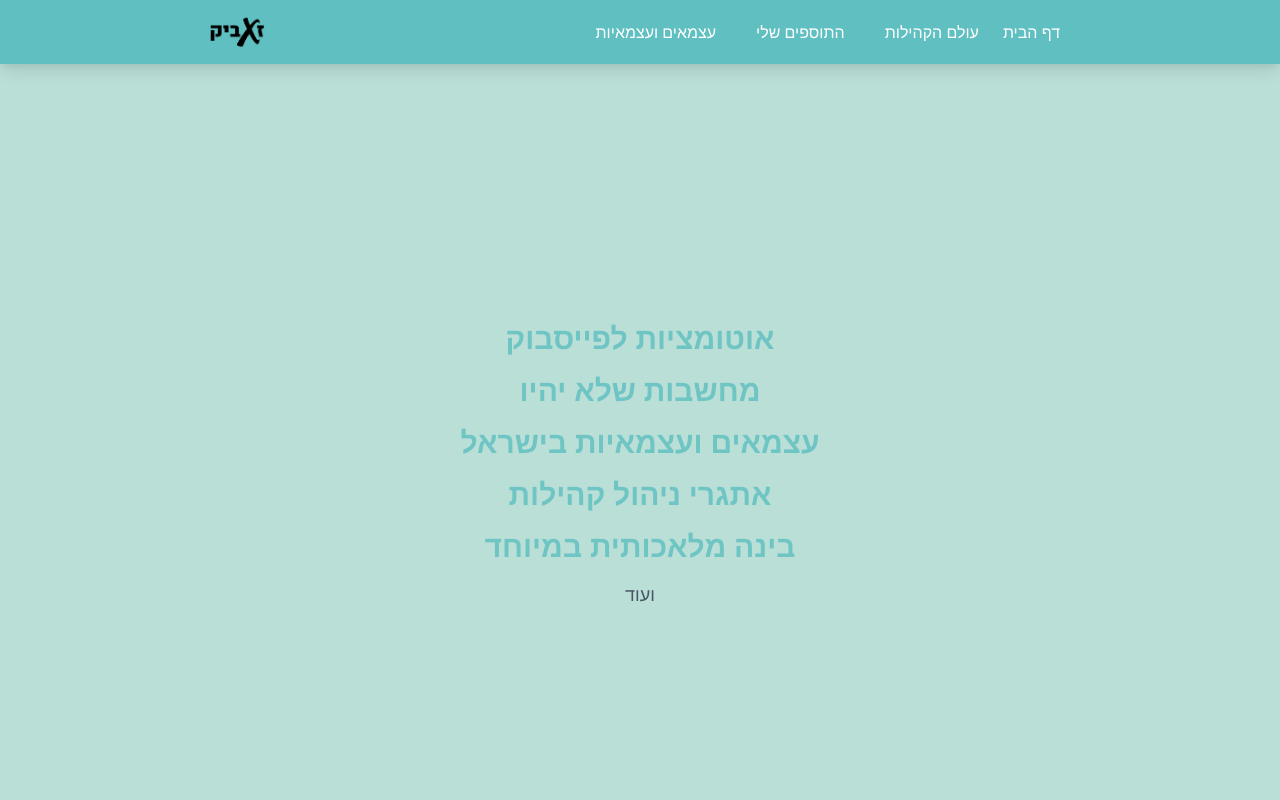
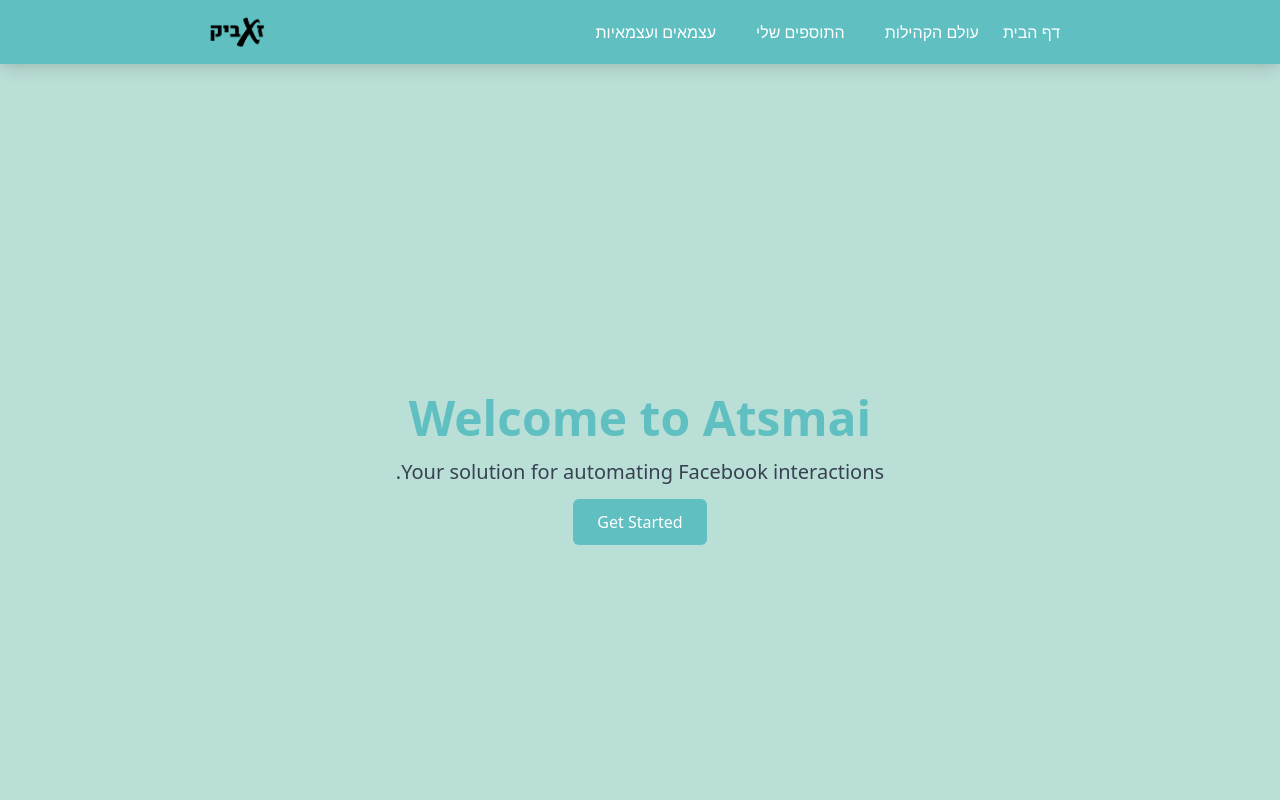
Before and after one commit to Zevik/Atsmai, a Next.js app: page / in a window 1280 px wide. Shown: the top 800 px of the page. Built offline with nearby package versions, Linux system fonts and the light colour scheme.

Commit message:
Redesign homepage with simple hero section

```diff
--- a/pages/index.js
+++ b/pages/index.js
@@ -2,26 +2,18 @@ import Link from 'next/link';
 
 export default function Home() {
   return (
-    <div className="min-h-screen bg-secondary/20 overflow-x-hidden p-2 flex items-center justify-center"> {/* Changed p-4 to p-2 */}
+    <div className="min-h-screen bg-secondary/20 overflow-x-hidden p-2 flex items-center justify-center">
       <div className="text-center">
-        <h1 className="text-3xl font-bold text-primary animate-pulse mb-4"> {/* Changed mb-6 to mb-4 */}
-          אוטומציות לפייסבוק
-        </h1>
-        <h1 className="text-3xl font-bold text-primary animate-pulse mb-4">
-          מחשבות שלא יהיו
-        </h1>
-        <h1 className="text-3xl font-bold text-primary animate-pulse mb-4">
-          עצמאים ועצמאיות בישראל
-        </h1>
-        <h1 className="text-3xl font-bold text-primary animate-pulse mb-4">
-          אתגרי ניהול קהילות
-        </h1>
-        <h1 className="text-3xl font-bold text-primary animate-pulse mb-4">
-          בינה מלאכותית במיוחד
-        </h1>
-        <p className="text-lg text-gray-600">
-          ועוד
-        </p>
+        {/* Removed existing headings and texts */}
+
+        {/* New Hero Section */}
+        <h1 className="text-5xl font-bold text-primary mb-4">Welcome to Atsmai</h1>
+        <p className="text-xl text-gray-700 mb-6">Your solution for automating Facebook interactions.</p>
+        <Link href="/myextensions/replycomments">
+          <a className="px-6 py-3 bg-primary text-white rounded-md hover:bg-primary-dark transition-colors">
+            Get Started
+          </a>
+        </Link>
       </div>
     </div>
   );
```
